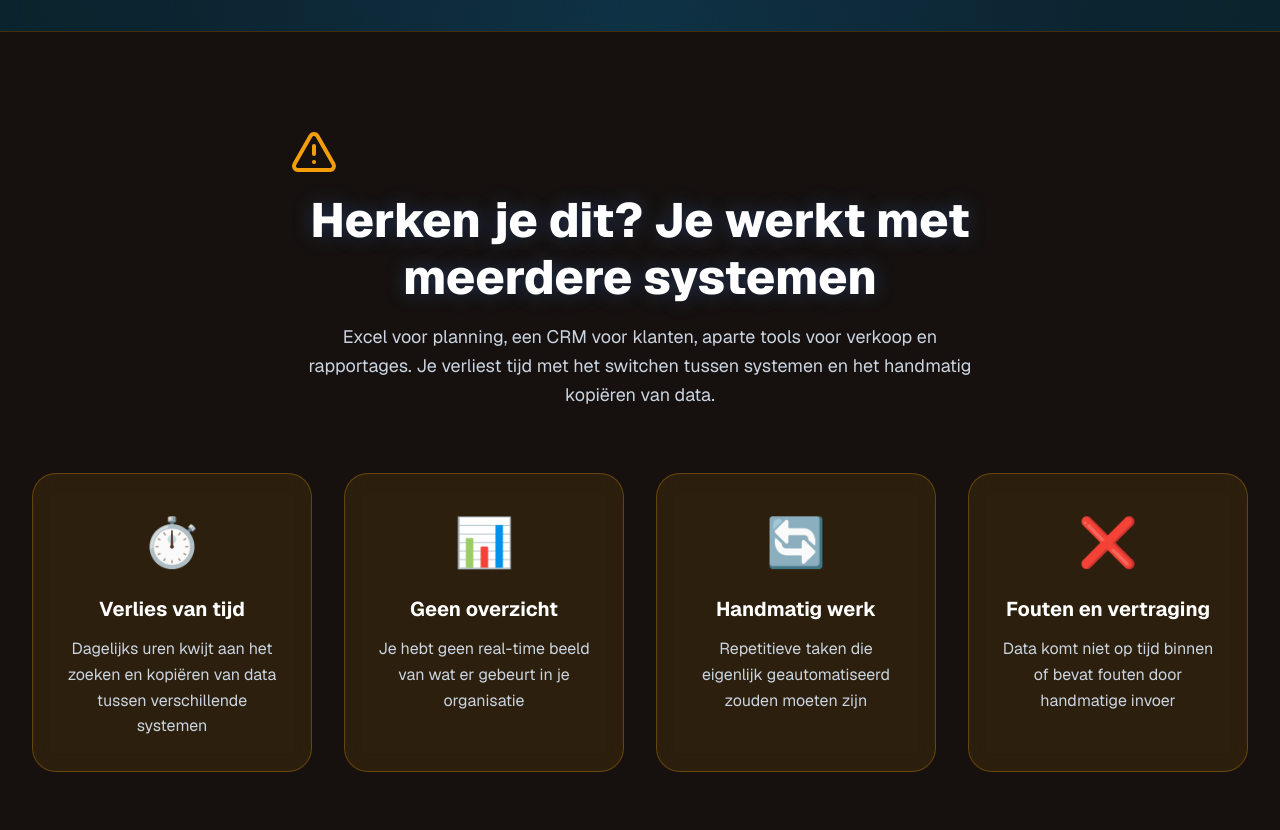
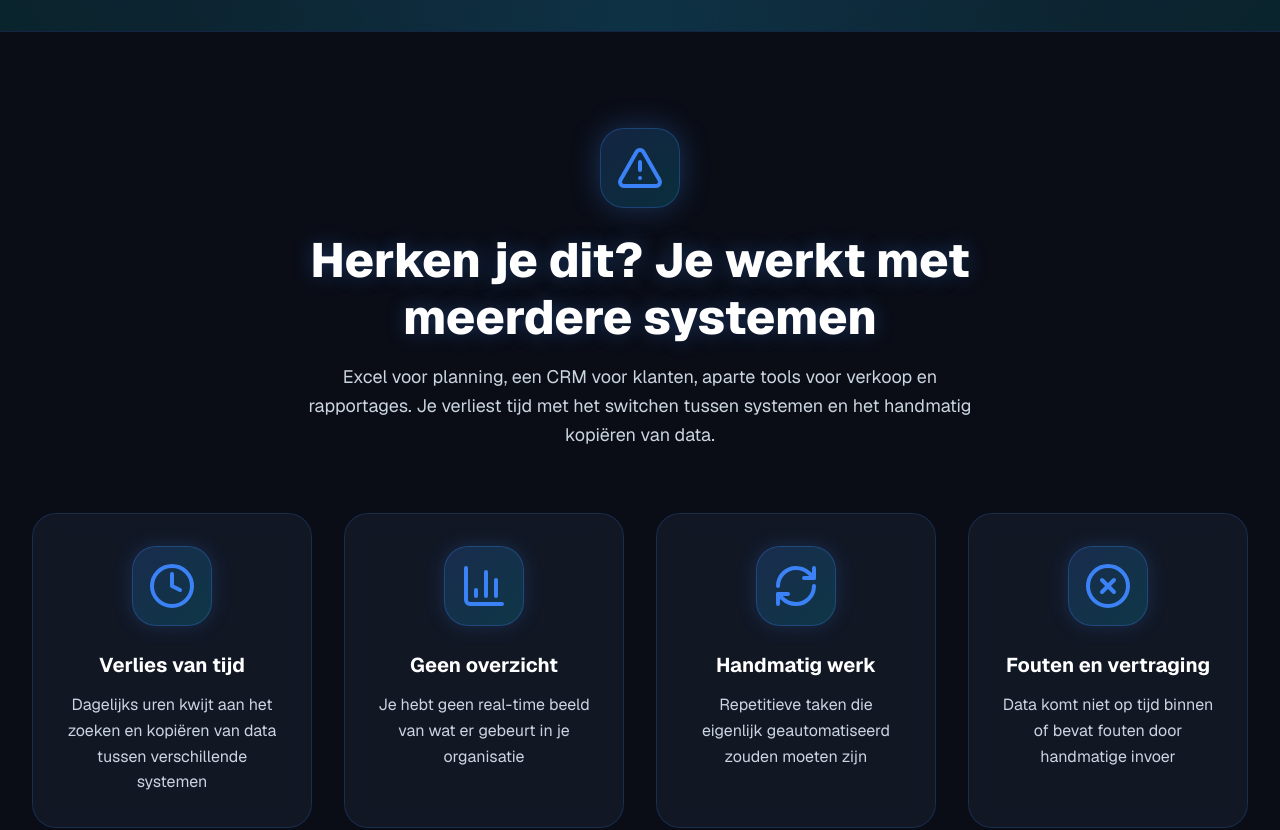
Before and after one commit to media2net-app/mihaelafitness, a Next.js app in the folder demo/demo-dashboard/: page / in a window 1280 px wide. Shown: the part 940-1770 px from the top of the page. Built offline with nearby package versions, Linux system fonts and the light colour scheme.

Commit message:
Update problem section to modern blue theme with lucide icons instead of emojis

```diff
--- a/demo/demo-dashboard/src/app/globals.css
+++ b/demo/demo-dashboard/src/app/globals.css
@@ -2663,9 +2663,23 @@ a:hover {
 }
 
 .landing-section--problem {
-  background: rgba(245, 158, 11, 0.05);
-  border-top: 1px solid rgba(245, 158, 11, 0.2);
-  border-bottom: 1px solid rgba(245, 158, 11, 0.2);
+  background: rgba(15, 23, 42, 0.3);
+  border-top: 1px solid rgba(59, 130, 246, 0.2);
+  border-bottom: 1px solid rgba(59, 130, 246, 0.2);
+}
+
+.landing-problem-header-icon {
+  display: flex;
+  align-items: center;
+  justify-content: center;
+  width: 80px;
+  height: 80px;
+  margin: 0 auto 1.5rem;
+  background: linear-gradient(135deg, rgba(59, 130, 246, 0.2), rgba(6, 182, 212, 0.2));
+  border-radius: 1.5rem;
+  border: 1px solid rgba(59, 130, 246, 0.3);
+  box-shadow: 0 0 30px rgba(59, 130, 246, 0.3);
+  color: #3b82f6;
 }
 
 .landing-section__container {
@@ -2778,23 +2792,51 @@ a:hover {
 
 .landing-problem {
   padding: 2rem;
-  background: rgba(245, 158, 11, 0.1);
+  background: rgba(30, 41, 59, 0.4);
   backdrop-filter: blur(10px);
   border-radius: 1.5rem;
-  border: 1px solid rgba(245, 158, 11, 0.3);
+  border: 1px solid rgba(59, 130, 246, 0.2);
   text-align: center;
   transition: all 0.3s ease;
+  position: relative;
+  overflow: hidden;
+}
+
+.landing-problem::before {
+  content: '';
+  position: absolute;
+  top: 0;
+  left: -100%;
+  width: 100%;
+  height: 100%;
+  background: linear-gradient(90deg, transparent, rgba(59, 130, 246, 0.1), transparent);
+  transition: left 0.5s ease;
+}
+
+.landing-problem:hover::before {
+  left: 100%;
 }
 
 .landing-problem:hover {
   transform: translateY(-4px);
-  box-shadow: 0 12px 40px rgba(245, 158, 11, 0.2);
-  border-color: rgba(245, 158, 11, 0.5);
+  box-shadow: 0 12px 40px rgba(59, 130, 246, 0.3), 0 0 30px rgba(59, 130, 246, 0.1);
+  border-color: rgba(59, 130, 246, 0.5);
 }
 
 .landing-problem__icon {
-  font-size: 3rem;
-  margin-bottom: 1rem;
+  display: flex;
+  align-items: center;
+  justify-content: center;
+  width: 80px;
+  height: 80px;
+  margin: 0 auto 1.5rem;
+  background: linear-gradient(135deg, rgba(59, 130, 246, 0.2), rgba(6, 182, 212, 0.2));
+  border-radius: 1.5rem;
+  border: 1px solid rgba(59, 130, 246, 0.3);
+  box-shadow: 0 0 20px rgba(59, 130, 246, 0.2);
+  color: #3b82f6;
+  position: relative;
+  z-index: 1;
 }
 
 .landing-problem h3 {
@@ -2802,6 +2844,8 @@ a:hover {
   font-weight: 700;
   margin: 0 0 0.75rem;
   color: #ffffff;
+  position: relative;
+  z-index: 1;
 }
 
 .landing-problem p {
@@ -2809,6 +2853,8 @@ a:hover {
   line-height: 1.6;
   color: #cbd5e1;
   margin: 0;
+  position: relative;
+  z-index: 1;
 }
 
 /* Use Cases Section */
--- a/demo/demo-dashboard/src/app/page.tsx
+++ b/demo/demo-dashboard/src/app/page.tsx
@@ -20,7 +20,9 @@ import {
   Users,
   FileText,
   Calendar,
-  PieChart
+  PieChart,
+  XCircle,
+  RefreshCw
 } from "lucide-react";
 
 export default function LandingPage() {
@@ -94,7 +96,9 @@ export default function LandingPage() {
       <section className="landing-section landing-section--problem">
         <div className="landing-section__container">
           <div className="landing-section__header">
-            <AlertTriangle size={48} style={{ color: "#f59e0b", marginBottom: "1rem" }} />
+            <div className="landing-problem-header-icon">
+              <AlertTriangle size={48} />
+            </div>
             <h2 className="landing-section__title">
               Herken je dit? Je werkt met meerdere systemen
             </h2>
@@ -105,22 +109,30 @@ export default function LandingPage() {
           </div>
           <div className="landing-problems">
             <div className="landing-problem">
-              <div className="landing-problem__icon">⏱️</div>
+              <div className="landing-problem__icon">
+                <Clock size={48} />
+              </div>
               <h3>Verlies van tijd</h3>
               <p>Dagelijks uren kwijt aan het zoeken en kopiëren van data tussen verschillende systemen</p>
             </div>
             <div className="landing-problem">
-              <div className="landing-problem__icon">📊</div>
+              <div className="landing-problem__icon">
+                <BarChart3 size={48} />
+              </div>
               <h3>Geen overzicht</h3>
               <p>Je hebt geen real-time beeld van wat er gebeurt in je organisatie</p>
             </div>
             <div className="landing-problem">
-              <div className="landing-problem__icon">🔄</div>
+              <div className="landing-problem__icon">
+                <RefreshCw size={48} />
+              </div>
               <h3>Handmatig werk</h3>
               <p>Repetitieve taken die eigenlijk geautomatiseerd zouden moeten zijn</p>
             </div>
             <div className="landing-problem">
-              <div className="landing-problem__icon">❌</div>
+              <div className="landing-problem__icon">
+                <XCircle size={48} />
+              </div>
               <h3>Fouten en vertraging</h3>
               <p>Data komt niet op tijd binnen of bevat fouten door handmatige invoer</p>
             </div>
```
